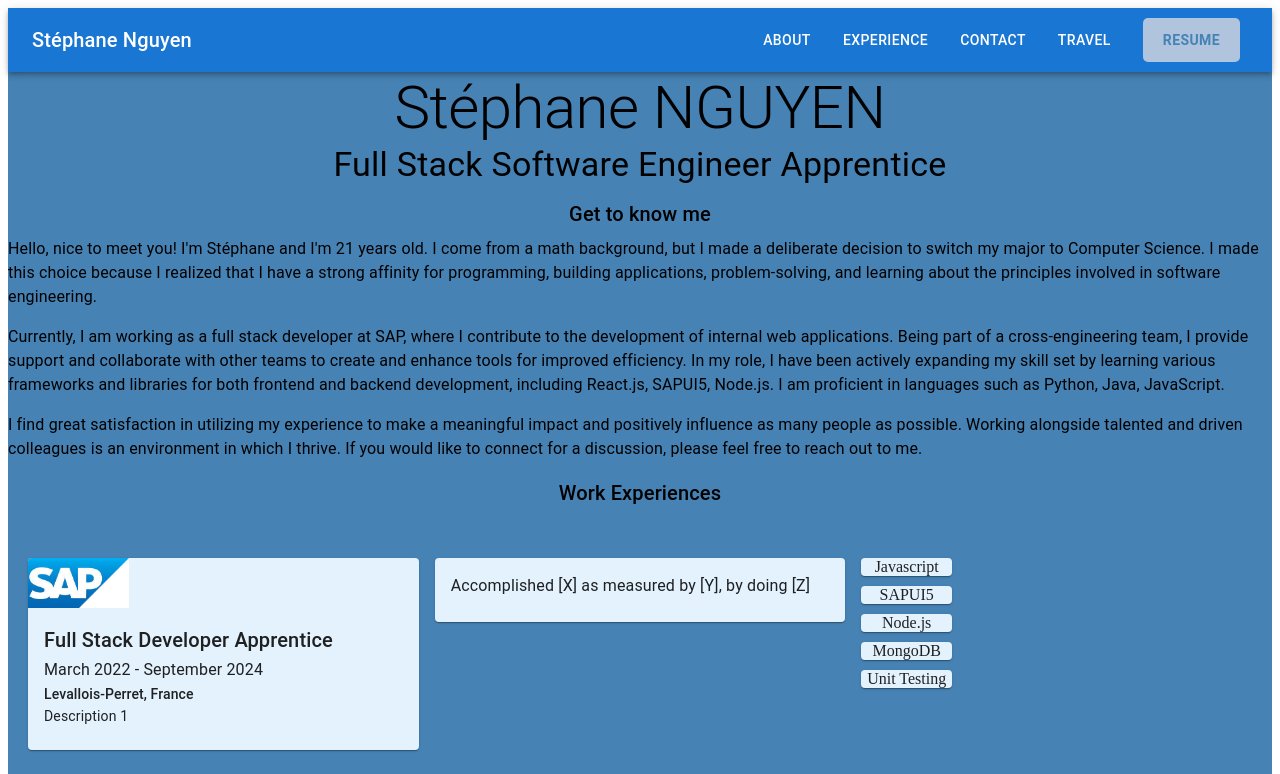
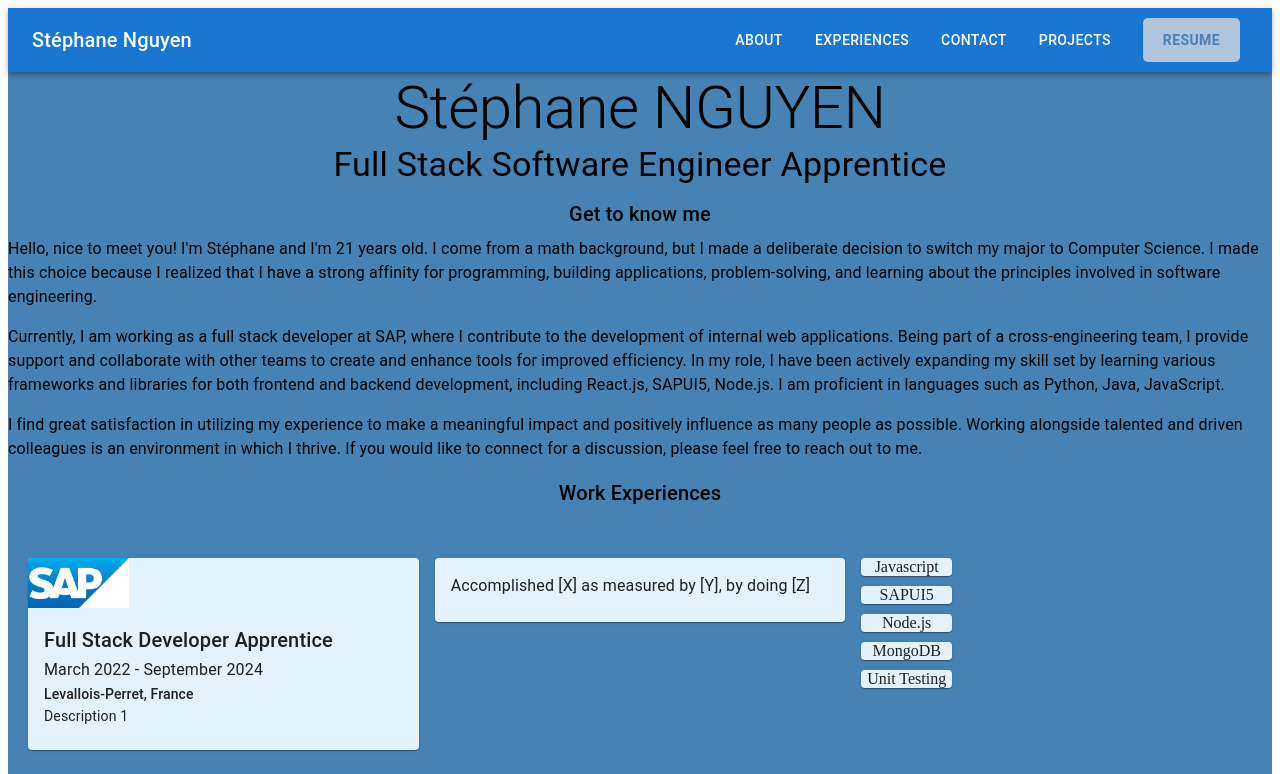
Before and after one commit to stephane-nguyen/portfolio, a React (Create React App) app in the folder frontend-portfolio/: page / in a window 1280 px wide. Shown: the top 774 px of the page. Built offline with nearby package versions, Linux system fonts and the light colour scheme.

Commit message:
refactor nav button

```diff
--- /dev/null
+++ b/frontend-portfolio/src/components/NavButton.js
@@ -0,0 +1,19 @@
+import React from "react";
+
+import { Button } from "@mui/material";
+import { Link } from "react-scroll";
+
+export const NavButton = ({ scrollTo, navSection }) => (
+  <Button
+    color="inherit"
+    sx={{
+      "&:hover": {
+        backgroundColor: "#b0c4de",
+      },
+    }}
+  >
+    <Link to={scrollTo} spy={true} smooth={true} duration={500}>
+      {navSection}
+    </Link>
+  </Button>
+);
--- a/frontend-portfolio/src/components/Navbar.js
+++ b/frontend-portfolio/src/components/Navbar.js
@@ -1,38 +1,23 @@
 import React from "react";
 import { AppBar, Toolbar, Stack, Button, Typography } from "@mui/material";
 
-import { Link } from "react-scroll";
+import resume from "../images/resume.pdf";
 
-import resume from "../images/resume.pdf";
+import { NavButton } from "./NavButton";
 
 export default function Navbar() {
   return (
     <AppBar position="static">
       <Toolbar>
-        <Typography variant="h6" component="div" srx={{ flexGrow: 1 }}>
+        <Typography variant="h6" component="div" sx={{ flexGrow: 1 }}>
           Stéphane Nguyen
         </Typography>
         <Stack direction="row" spacing={2} sx={{ marginLeft: "auto" }}>
-          <Button color="inherit">
-            <Link to="about" spy={true} smooth={true} duration={500}>
-              About
-            </Link>
-          </Button>
-          <Button color="inherit">
-            <Link to="experience" spy={true} smooth={true} duration={500}>
-              Experience
-            </Link>
-          </Button>
-          <Button color="inherit">
-            <Link to="contact" spy={true} smooth={true} duration={500}>
-              Contact
-            </Link>
-          </Button>
-          <Button color="inherit">
-            <Link to="travel" spy={true} smooth={true} duration={500}>
-              Travel
-            </Link>
-          </Button>
+          <NavButton scrollTo={"about"} navSection={"About"} />
+          <NavButton scrollTo={"experiences"} navSection={"Experiences"} />
+          <NavButton scrollTo={"contact"} navSection={"Contact"} />
+          <NavButton scrollTo={"projects"} navSection={"Projects"} />
+
           <Button color="inherit">
             <a
               className="button"
--- a/frontend-portfolio/src/pages/WorkExperience.js
+++ b/frontend-portfolio/src/pages/WorkExperience.js
@@ -11,7 +11,7 @@ import { TechnologyCard } from "../components/cards/TechnologyCard";
 export default function WorkExperience() {
   return (
     <>
-      <div id="experience">
+      <div id="experiences">
         <Typography variant="h6" align="center">
           Work Experiences
         </Typography>
```
